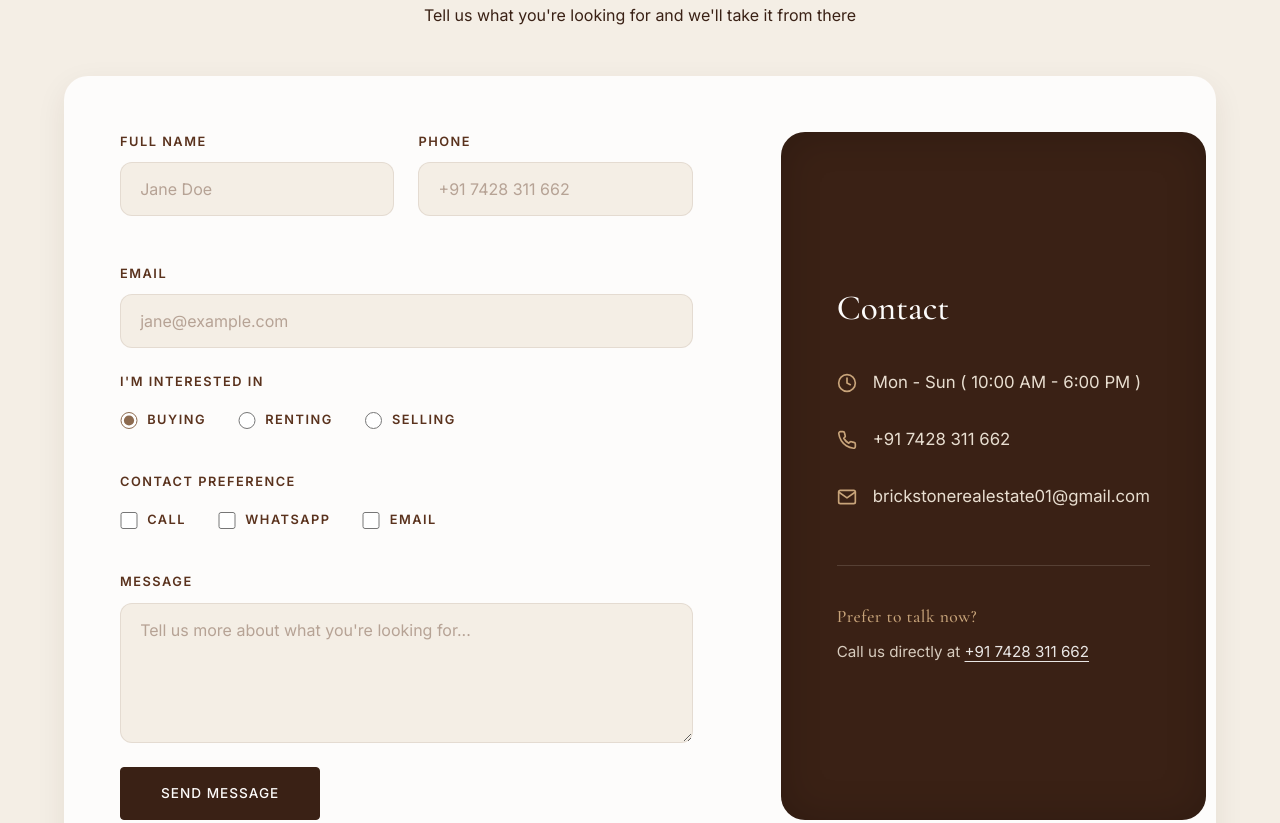
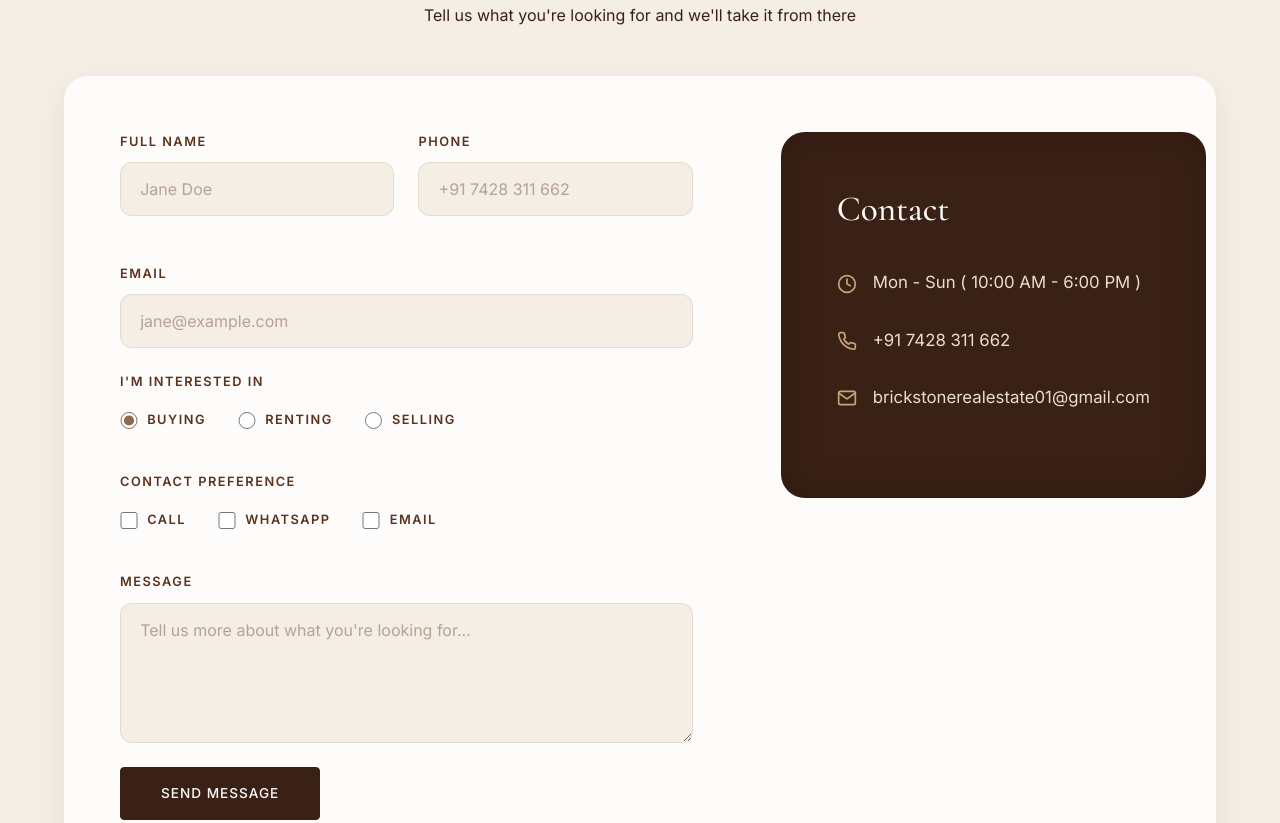
Before and after one commit to Hardikachhabra135/BrickStone-Real-Estate, a website: page FRONTEND/index.html in a window 1280 px wide. Shown: the part 3770-4593 px from the top of the page. Drawn offline with nearby package versions, Linux system fonts and the light colour scheme; no server answers.

Commit message:
Remove direct-contact-box and fix contact panel height to wrap content

```diff
--- a/FRONTEND/index.html
+++ b/FRONTEND/index.html
@@ -536,7 +536,7 @@
                     </form>
                 </div>
 
-                <div class="contact-info-panel">
+                <div class="contact-info-panel" style="align-self: start;">
                     <h3>Contact</h3>
                     <div class="info-item">
                         <svg width="20" height="20" viewBox="0 0 24 24" fill="none" stroke="var(--clr-gold)" stroke-width="2" stroke-linecap="round" stroke-linejoin="round" style="flex-shrink: 0;">
@@ -557,10 +557,6 @@
                             <polyline points="22,6 12,13 2,6"></polyline>
                         </svg>
                         brickstonerealestate01@gmail.com
-                    </div>
-                    <div class="direct-contact-box">
-                        <h4>Prefer to talk now?</h4>
-                        <p>Call us directly at <a href="tel:+917428311662">+91 7428 311 662</a></p>
                     </div>
                 </div>
             </div>
```
